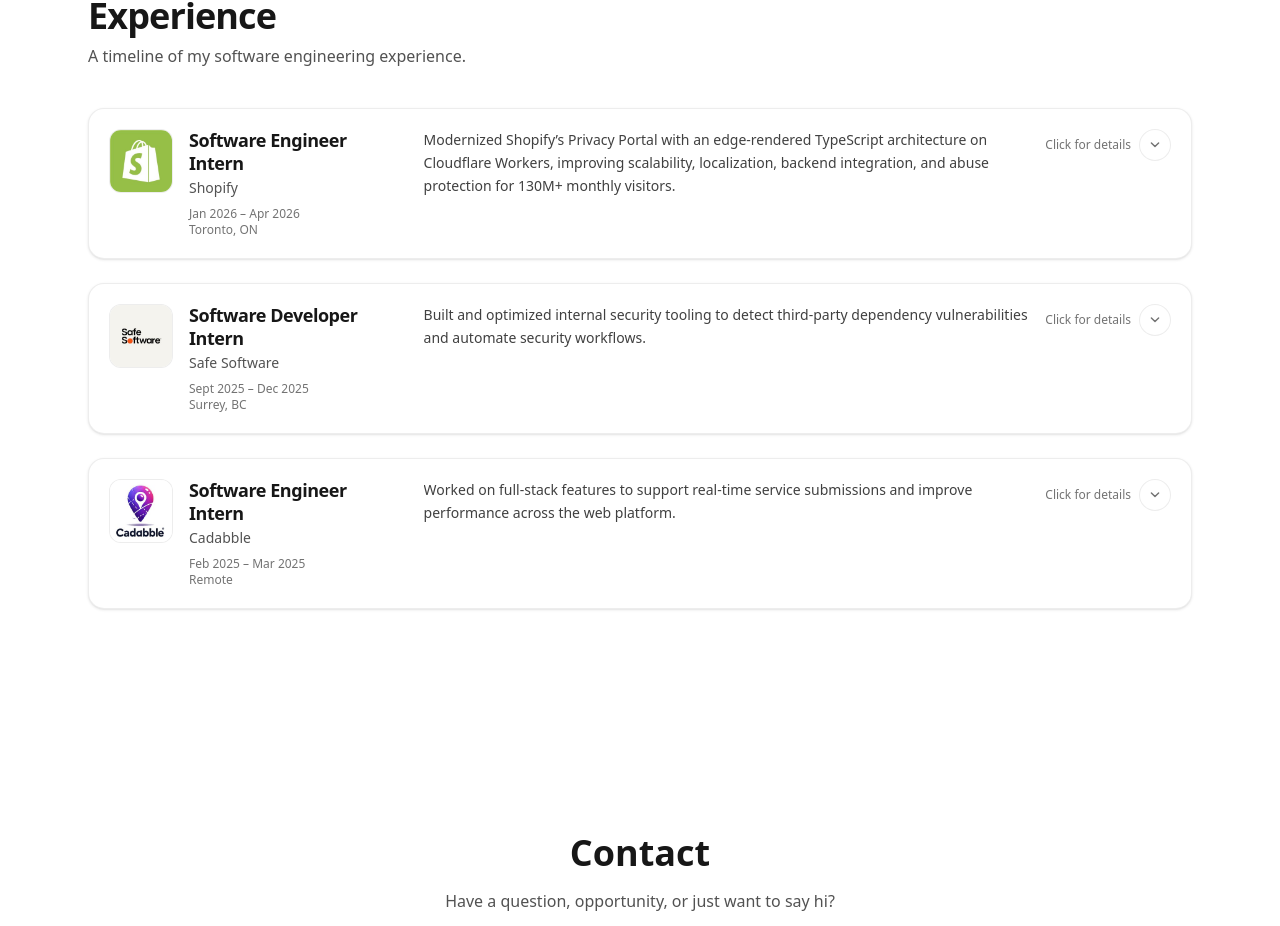
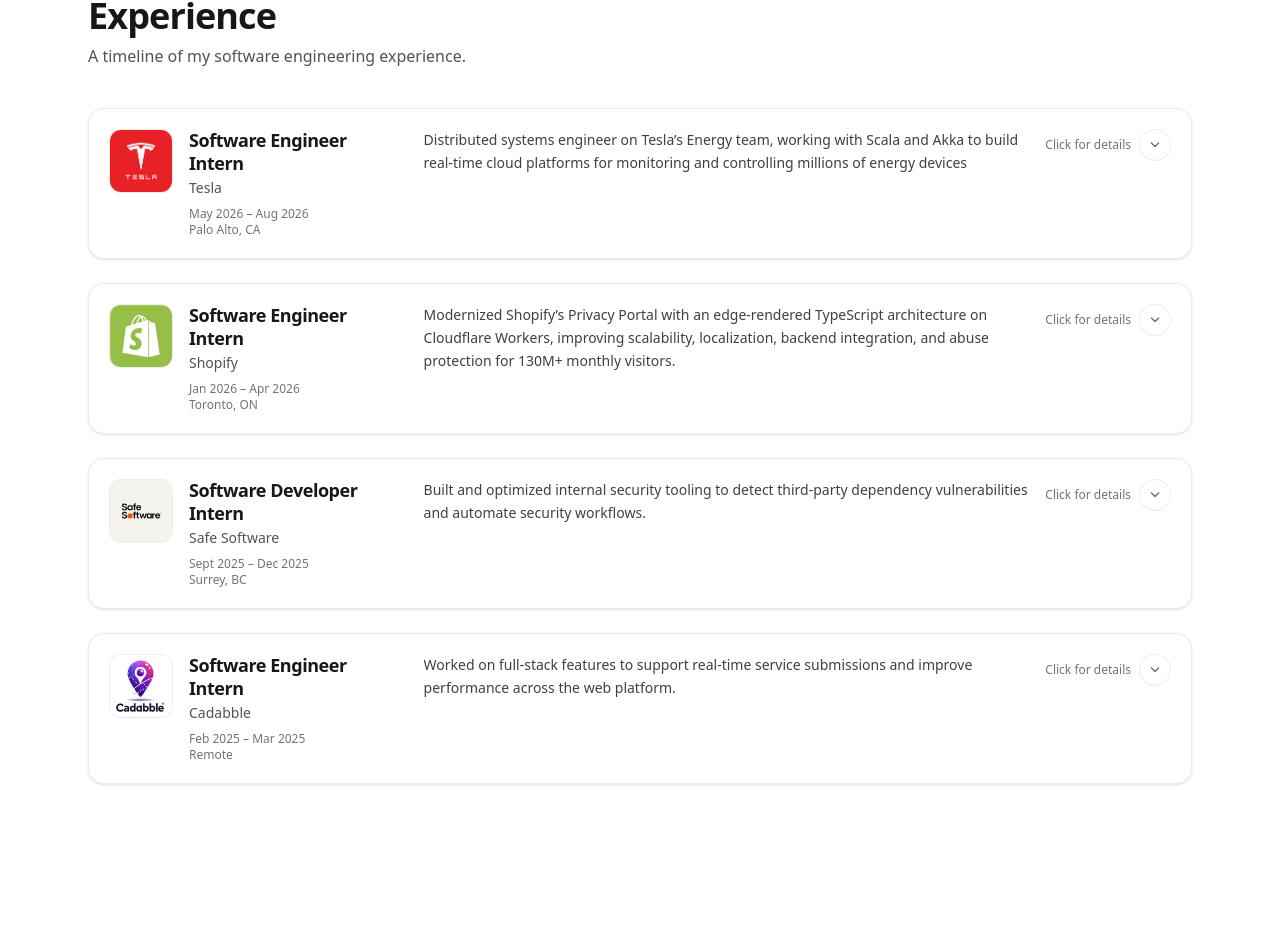
Before and after one commit to alexyangg/alexyangg.github.io, a Next.js app: page / in a window 1280 px wide. Shown: the part 3172-4098 px from the top of the page. Built offline with nearby package versions, Linux system fonts and the light colour scheme.

Commit message:
Add Tesla experience content

```diff
--- a/src/content/experience.ts
+++ b/src/content/experience.ts
@@ -12,6 +12,22 @@ export type ExperienceItem = {
 };
 
 export const experience: ExperienceItem[] = [
+  {
+    role: "Software Engineer Intern",
+    company: "Tesla",
+    date: "May 2026 – Aug 2026",
+    location: "Palo Alto, CA",
+    companyUrl: "https://tesla.com",
+    logoSrc: "/assets/company_logos/tesla_logo.png",
+    logoAlt: "Tesla logo",
+    summary:
+      "Distributed systems engineer on Tesla’s Energy team, working with Scala and Akka to build real-time cloud platforms for monitoring and controlling millions of energy devices",
+    impactPoints: [
+      "Build Scala/Akka services that support real-time monitoring, control, and coordination of Tesla Energy products across Powerwall, Megapack, Supercharger, and Virtual Power Plant deployments",
+      "Develop backend platform features for cloud systems that process device telemetry, operational events, and control commands from large-scale distributed energy assets",
+      "Improve reliability and scalability of services responsible for managing millions of IoT-connected energy devices across residential, commercial, and grid-scale deployments",
+    ],
+  },
   {
     role: "Software Engineer Intern",
     company: "Shopify",
```
Also changed, not shown: public/assets/company_logos/tesla_logo.png (added).
